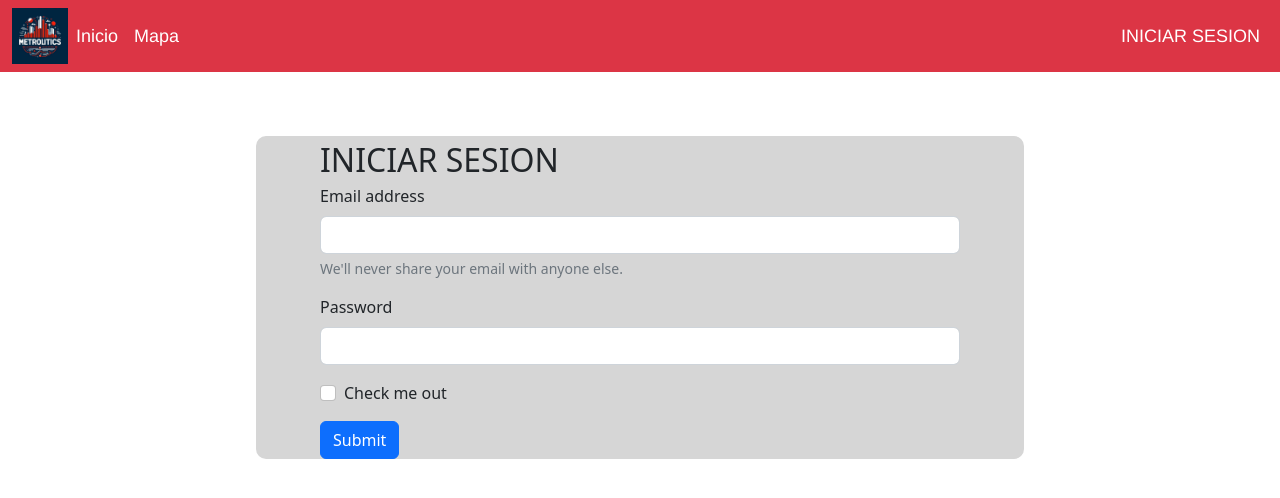
After one commit to Gavoo0/MetroLitics, a Django app: page /iniciar_sesion in a window 1280 px wide. The commit adds this page. Shown: the top 498 px of the page. Run offline with Django 4.2, Linux system fonts and the light colour scheme.

Commit message:
Iniciar_sesion avanzado

```diff
--- /dev/null
+++ b/MetroLitics/Metro/static/css/style_iniciar_sesion.css
@@ -0,0 +1,19 @@
+#form-iniciar{
+    margin: 5% 20% 0 20%;
+    background-color: rgb(214, 214, 214);
+    padding-bottom: 100px;
+    border-radius: 10px;
+    padding: 0 5% 0 5%;
+}
+.Titulo-Form{
+    text-align: center;
+    font-size: xx-large;
+    padding-bottom: 10px;
+}
+@media only screen and (min-device-width:100px) and (max-device-width:720px) {
+    .Titulo-Form{
+        text-align: center;
+        font-size: large;
+        padding-bottom: 10px;
+    }
+}
--- a/MetroLitics/Metro/templates/Metro/base.html
+++ b/MetroLitics/Metro/templates/Metro/base.html
@@ -9,6 +9,7 @@
     <link rel="stylesheet" href="https://cdn.jsdelivr.net/npm/bootstrap@5.2.3/dist/css/bootstrap.min.css">
     <link rel="stylesheet" href="{% static 'css/index.css' %}">
     <link rel="stylesheet" href="{% static 'css/style_base.css' %}">
+    <link rel="stylesheet" href="{% static 'css/style_iniciar_sesion.css' %}">
 </head>
 <body>
     <nav class="navbar navbar-expand-lg bg-danger">
@@ -28,7 +29,7 @@
             </ul>
             <ul class="navbar-nav ms-auto">
                 <li class="nav-item">
-                    <a class="nav-link" href="#">INICIAR SESION</a>
+                    <a class="nav-link" href="{% url 'iniciar_sesion' %}">INICIAR SESION</a>
                 </li>
             </ul>
           </div>
@@ -42,6 +43,7 @@
 
 
     {% block content %}{% endblock %}
+    <script src="	https://cdn.jsdelivr.net/npm/bootstrap@5.2.3/dist/js/bootstrap.bundle.min.js"></script>
     <script src="https://code.jquery.com/jquery-3.7.1.js" integrity="sha256-eKhayi8LEQwp4NKxN+CfCh+3qOVUtJn3QNZ0TciWLP4=" crossorigin="anonymous"></script>
 </body>
 </html>
--- a/MetroLitics/Metro/templates/Metro/index.html
+++ b/MetroLitics/Metro/templates/Metro/index.html
@@ -26,6 +26,4 @@
 
 
 
-
-
 {% endblock %}
--- /dev/null
+++ b/MetroLitics/Metro/templates/Metro/iniciar_sesion.html
@@ -0,0 +1,27 @@
+{% extends 'Metro/base.html' %}
+{% block content %}
+
+<div container-sm>
+    <div id="form-iniciar">
+        <span class="Titulo-Form">INICIAR SESION</span>
+        <form>
+            <div class="mb-3">
+              <label for="exampleInputEmail1" class="form-label">Email address</label>
+              <input type="email" class="form-control" id="exampleInputEmail1" aria-describedby="emailHelp">
+              <div id="emailHelp" class="form-text">We'll never share your email with anyone else.</div>
+            </div>
+            <div class="mb-3">
+              <label for="exampleInputPassword1" class="form-label">Password</label>
+              <input type="password" class="form-control" id="exampleInputPassword1">
+            </div>
+            <div class="mb-3 form-check">
+              <input type="checkbox" class="form-check-input" id="exampleCheck1">
+              <label class="form-check-label" for="exampleCheck1">Check me out</label>
+            </div>
+            <button type="submit" class="btn btn-primary">Submit</button>
+          </form>
+    </div>
+</div>
+
+
+{% endblock %}
--- a/MetroLitics/Metro/urls.py
+++ b/MetroLitics/Metro/urls.py
@@ -3,4 +3,5 @@ from . import views
 
 urlpatterns = [
     path('',views.index,name='index'),
+    path('iniciar_sesion',views.iniciar_sesion,name="iniciar_sesion")
 ]
--- a/MetroLitics/Metro/views.py
+++ b/MetroLitics/Metro/views.py
@@ -5,3 +5,7 @@
 def index(request):
     context={}
     return render(request,'Metro/index.html',context)
+
+def iniciar_sesion(request):
+    context={}
+    return render(request,'Metro/iniciar_sesion.html',context)
```
